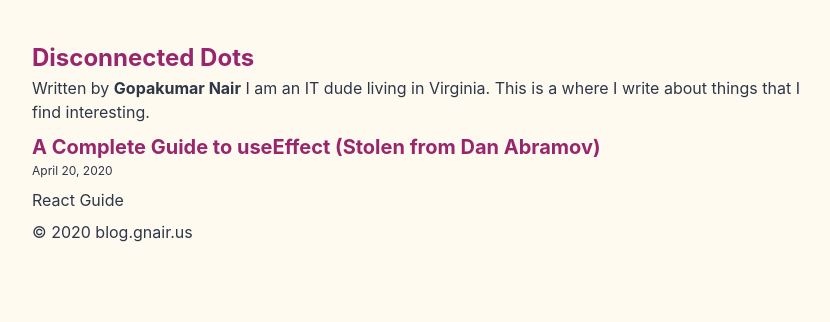
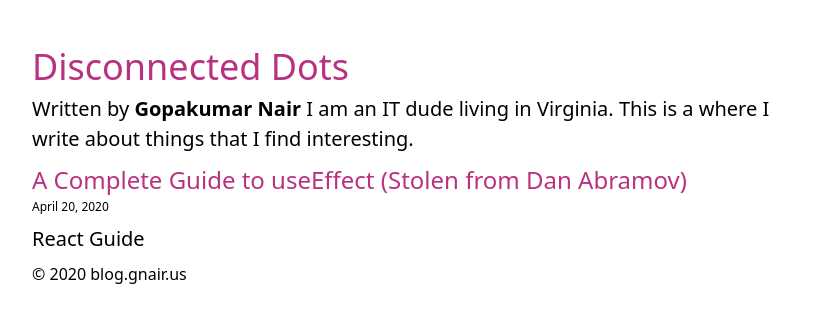
Before and after one commit to gopanair/blog, a Gatsby site: page / in a window 1280 px wide. Shown: the whole page, without its empty margins (224-1054 px from the left). Built offline with nearby package versions, Linux system fonts and the light colour scheme; Gatsby itself is replaced by a stand-in of ours.

Commit message:
style changes

```diff
--- a/gatsby-config.js
+++ b/gatsby-config.js
@@ -70,12 +70,12 @@ module.exports = {
         icon: `content/assets/gnair.png`,
       },
     },
-    {
-      resolve: `gatsby-plugin-purgecss`,
-      options: {
-        tailwind: true
-      }
-    },
+  //  {
+  //    resolve: `gatsby-plugin-purgecss`,
+  //    options: {
+  //      tailwind: true
+  //    }
+  //  },
     `gatsby-plugin-react-helmet`
     // this (optional) plugin enables Progressive Web App + Offline functionality
     // To learn more, visit: https://gatsby.dev/offline
--- a/src/components/layout.js
+++ b/src/components/layout.js
@@ -25,10 +25,7 @@ const Layout = ({ location, title, children }) => {
     )
   }
   return (
-
     <div className="flex flex-col pt-4 px-3 lg:px-64 lg:pt-10">
-
-
       <header>{header}</header>
       <main>{children}</main>
       <footer>
--- a/src/css/style.css
+++ b/src/css/style.css
@@ -1,48 +1,40 @@
-/*! purgecss start ignore */
 @tailwind base;
 @tailwind components;
-/*! purgecss end ignore */
 @tailwind utilities;
 
-@import url('https://rsms.me/inter/inter.css');
+h1 {
+  @apply text-4xl text-blue-700;
+}
 
-html { font-family: 'Inter', sans-serif; }
-
-body {
-  @apply  text-gray-800 bg-orange-100;
-}
-/* Headers */
-
-h1,
-h2
-{
-  @apply text-2xl  font-bold;
+h2 {
+  @apply text-3xl text-blue-700;
 }
 h3 {
-  @apply text-xl  font-bold mb-0;
-}
-h4,
-h5,
-h6
-{
-  @apply text-lg  font-bold;
-}
-.small
-{
-  @apply text-xs mb-2 ;
+  @apply text-2xl text-blue-700;
 }
 
-/* Links */
+h4 {
+  @apply text-xl text-blue-700;
+}
+
+h5 {
+  @apply text-xl text-blue-600;;
+}
+
+
 a {
-  @apply text-pink-800;
+  @apply text-pink-700;
 }
+
 a:hover {
   @apply underline;
 }
 /* Paragraph */
 p {
-  @apply mb-2;
+  @apply mb-2 text-xl
 }
 
-
-/* purgecss end ignore */
+.small
+{
+  @apply text-xs mb-2 ;
+}
```
Also changed, not shown: package.json (+6 -11 lines), 1 other file.
